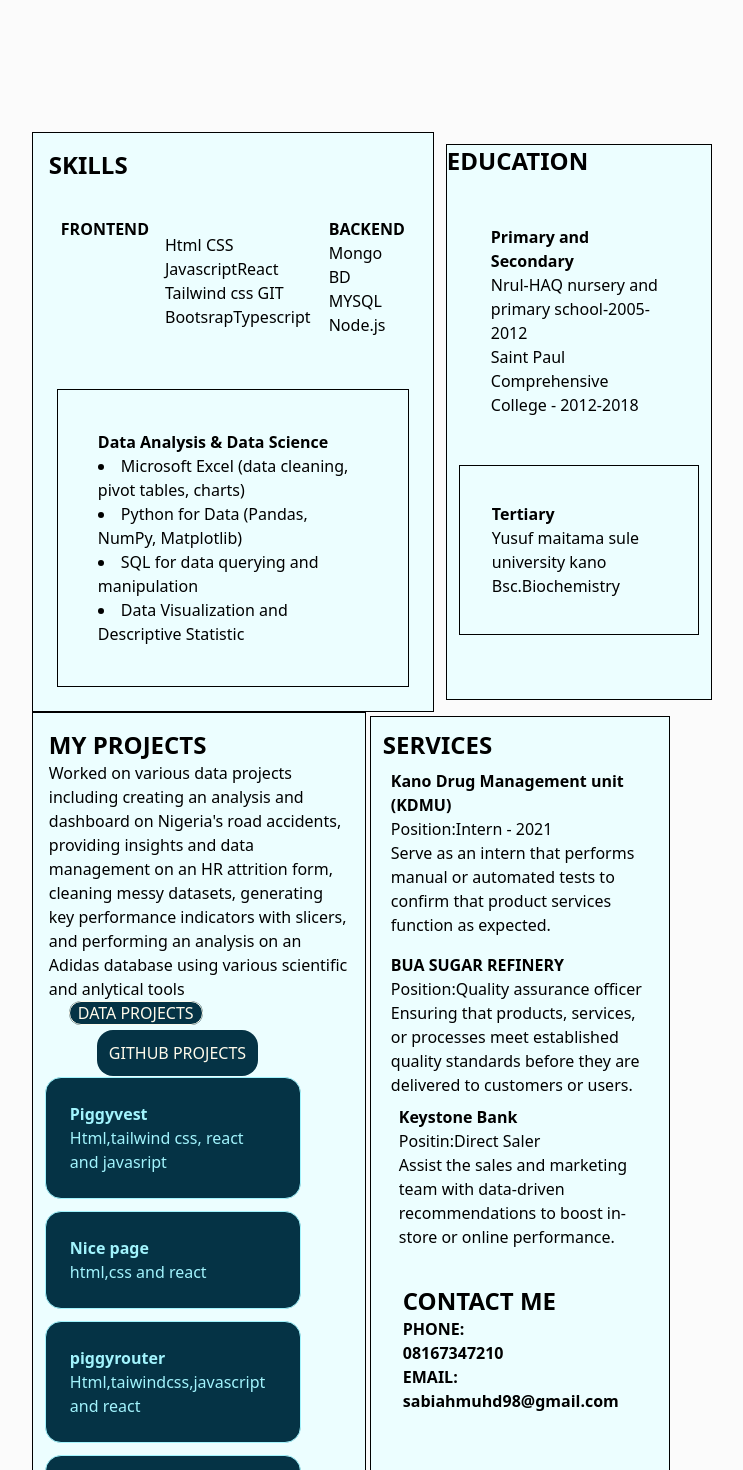
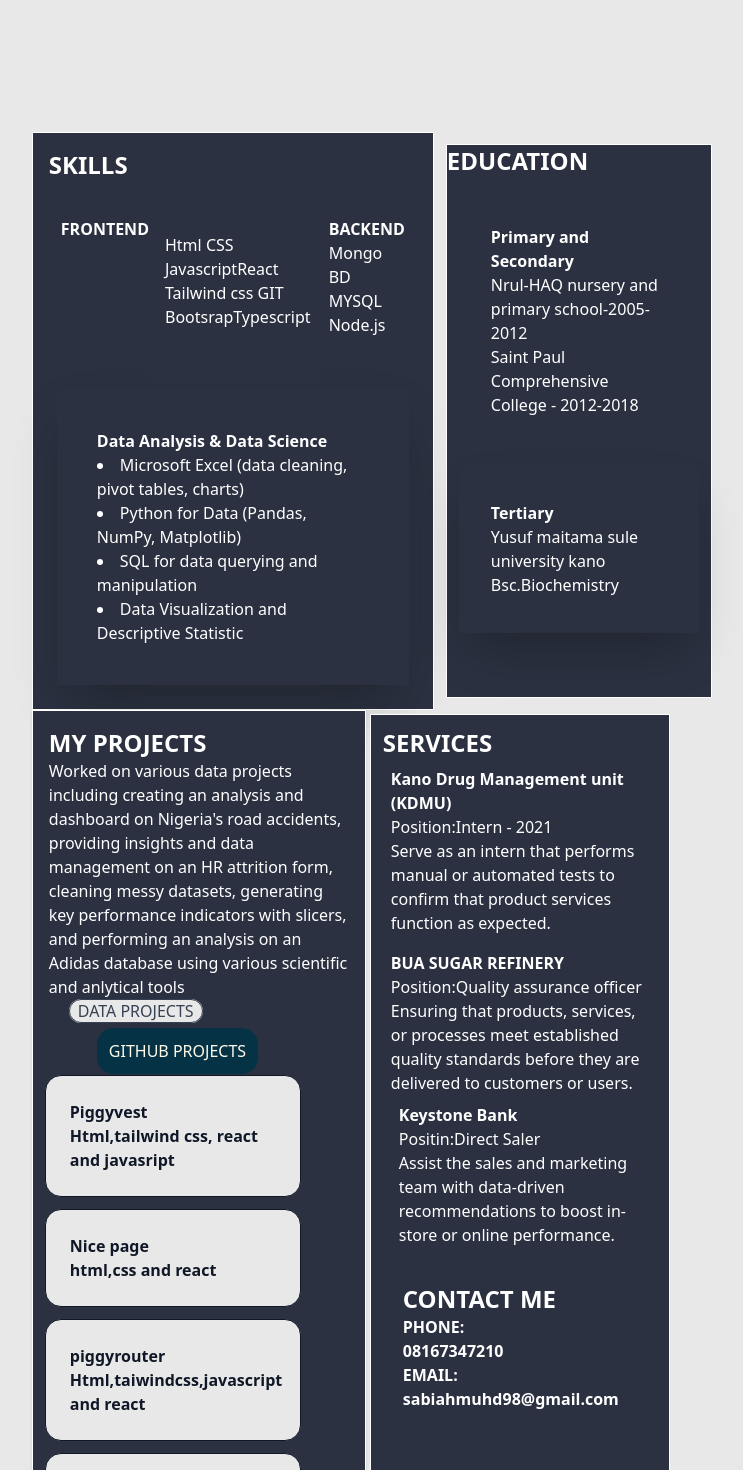
Before and after one commit to sabiahdk/My-Portfolio, a React (Vite) app in the folder Portfolio/: page / in a window 1280 px wide. Shown: the part 780-2250 px from the top of the page, without its empty margins (237-980 px from the left). Built offline with nearby package versions, Linux system fonts and the light colour scheme.

Commit message:
first commit

```diff
--- a/Portfolio/src/Components/Header/Header.jsx
+++ b/Portfolio/src/Components/Header/Header.jsx
@@ -13,7 +13,7 @@ import { FaGithubSquare } from "react-icons/fa";
 const Header = () => {
   return (
     <div className="  h-[90vh] fixed z-[100] top-0 left-0 flex justify-center items-center w-[250px]">
-      <div className="w-[80%]  border  bg-cyan-50 rounded-[20px] py-7  max-md:hidden ">
+      <div className="w-[80%]  font-bold text-white border  bg-[#2B3140] rounded-[20px] py-7  max-md:hidden ">
         <nav className="flex flex-col items-center gap-y-[30px] w-[100%]">
           <a href="#Home " className="flex items-center">
             {" "}
--- a/Portfolio/src/Components/Project.jsx
+++ b/Portfolio/src/Components/Project.jsx
@@ -38,7 +38,7 @@ const Project = () => {
   return (
     <div className="flex max-md: flex-wrap  ">
       <div>
-        <div className="w-[100%] h-[100%] bg-cyan-50 border  ">
+        <div className="w-[100%] shadow h-[100%] text-white bg-[#2B3140] border  ">
           <div className="m-4  w-[300px]">
             {" "}
             <h1 className="font-bold text-2xl">MY PROJECTS</h1>
@@ -51,7 +51,7 @@ const Project = () => {
               anlytical tools{" "}
             </p>
             <a
-              className=" m-5 mt-5py-2 px-2 border rounded-2xl mt-2 hover:text-cyan-900 bg-cyan-950 text-amber-50 "
+              className=" m-5 mt-5py-2 px-2 border rounded-2xl mt-2 text-gray-700 bg-[#E8E8E8] hover:bg-gray-400 "
               href="https://drive.google.com/drive/folders/1OylCDfT2RId97_HehpoJ7qcnn2Kvt5b3"
             >
               {" "}
@@ -61,15 +61,15 @@ const Project = () => {
                      <a className="py-3 px-3  mt-2border rounded-2xl m-16 hover:text-cyan-900  bg-cyan-950 text-amber-50" href="https://github.com/sabiahdk ">GITHUB PROJECTS</a>
           {cardArray.map((items) => (
             <a className="hover:text-cyan-900 " href={items.link}>
-              <div className="  p-6 m-3 border bg-cyan-950 rounded-2xl text-cyan-200  hover:text-amber-50 w-3xs font  ">
-                <h1 className="font-semibold  "> {items.title}</h1>
+              <div className="  p-6 m-3 border hover:caret-gray-200 text-gray-900 bg-[#E8E8E8]  font-bold rounded-2xl  hover:text-amber-50 w-3xs font  ">
+                <h1 className="font-bold  "> {items.title}</h1>
                 <p>{items.subtitle}</p>
               </div>
             </a>
           ))}
         </div>
       </div>
-      <div className=" w-[300px]  border  m-1 bg-cyan-50 py-3 px-3  ">
+      <div className=" w-[300px]  border text-white m-1 bg-[#2B3140] py-3 px-3  ">
         <h1 className="font-bold text-2xl ">SERVICES</h1>
         <div className=" py-2 px-2">
           <h2 className="font-bold"> Kano Drug Management unit (KDMU)</h2>
--- a/Portfolio/src/Components/Skills.jsx
+++ b/Portfolio/src/Components/Skills.jsx
@@ -2,14 +2,14 @@ import React from "react";
 
 const Skills = () => {
   return (
-    <div className="border-b-cyan-900 bg-cyan-50 flex w-[20%] max-md:flex-col   ">
-      <div className=" border bg-cyan-50 max-md:w-100 ">
+    <div className="border-b-cyan-900  flex w-[20%] max-md:flex-col   ">
+      <div className=" border text-white bg-[#2B3140] max-md:w-100 ">
         <div>
           <h1 className="font-bold  text-2xl py-4 px-4 ">SKILLS</h1>
 
           <div className=" py-5 px-7 max-md:flex-col w-[400px] ">
-            <div  className="flex">
-              <div >
+            <div className="flex">
+              <div>
                 <h1 className="font-bold">FRONTEND</h1>
               </div>
               <div className="m-4 gap-4">
@@ -26,8 +26,8 @@ const Skills = () => {
             </div>
           </div>
         </div>
-        <div >
-          <div className="border   py-10 px-10 m-6 max-md:w-[300px]  ">
+        <div>
+          <div className=" shadow-2xl  py-10 px-10 m-6 max-md:w-[300px]  ">
             <h1 className="font-bold ">Data Analysis & Data Science</h1>
             <li>Microsoft Excel (data cleaning, pivot tables, charts)</li>
             <li>Python for Data (Pandas, NumPy, Matplotlib)</li>
@@ -36,28 +36,19 @@ const Skills = () => {
           </div>
         </div>
       </div>
-      <div className="m-3 bg-cyan-50 border max-md: w-72  ">
-
+      <div className="m-3 bg-[#2B3140] text-white border max-md: w-72  ">
         <h1 className="font-bold text-2xl">EDUCATION</h1>
-      <div className="w-60  py-9 px-8 m-3">
-             <h1 className="font-bold" >
-              Primary and Secondary
-             </h1>
-             <p>
-                 Nrul-HAQ nursery and primary school-2005-2012
-             </p>
-             <p>Saint Paul Comprehensive College - 2012-2018</p>
+        <div className="w-60  py-9 px-8 m-3">
+          <h1 className="font-bold">Primary and Secondary</h1>
+          <p>Nrul-HAQ nursery and primary school-2005-2012</p>
+          <p>Saint Paul Comprehensive College - 2012-2018</p>
         </div>
 
-
-
-        <div className="w-60 border py-9 px-8 m-3 ">
-            <h1 className="font-bold">Tertiary </h1>
+        <div className="w-60 shadow-2xl py-9 px-8 m-3 ">
+          <h1 className="font-bold">Tertiary </h1>
           <h1>Yusuf maitama sule university kano</h1>
-           <p>Bsc.Biochemistry</p>
+          <p>Bsc.Biochemistry</p>
         </div>
-
-
       </div>
     </div>
   );
--- a/Portfolio/src/index.css
+++ b/Portfolio/src/index.css
@@ -15,6 +15,6 @@
 body {
     margin: 0;
     overflow-x: hidden;
-         background-color: rgba(4, 9, 9, 0.017);
+         background-color:#E8E8E8;
           align-items: center;
 }
```
